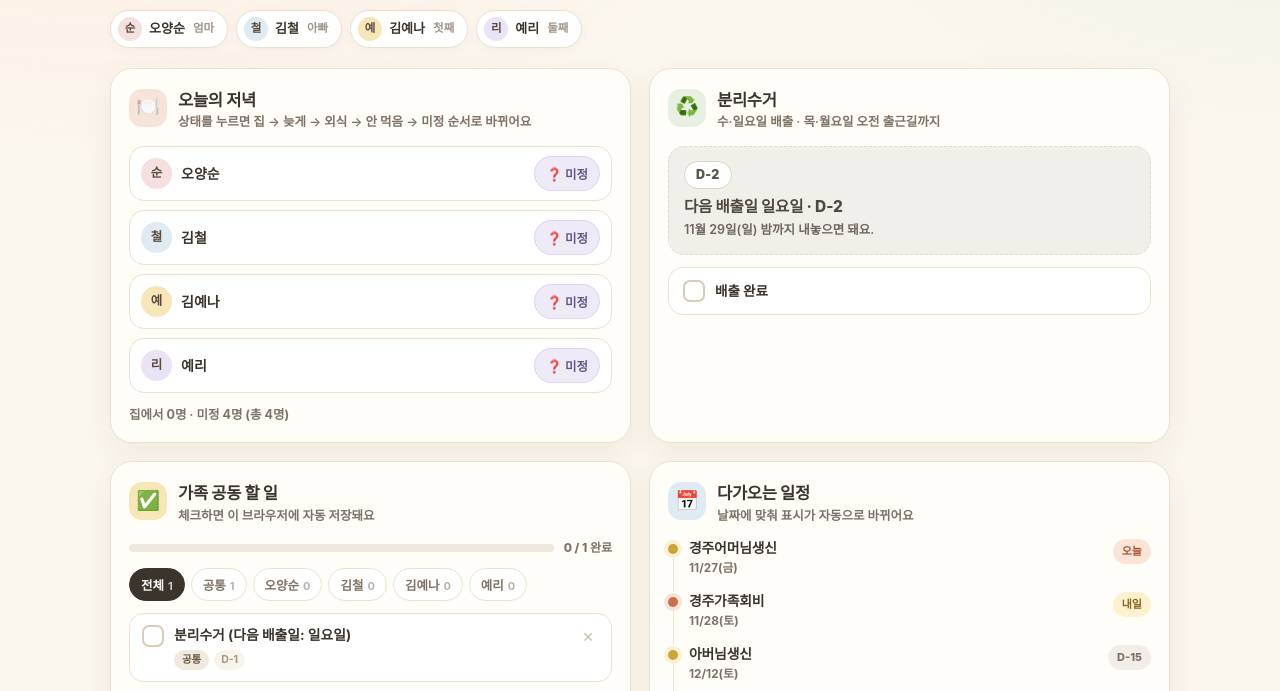
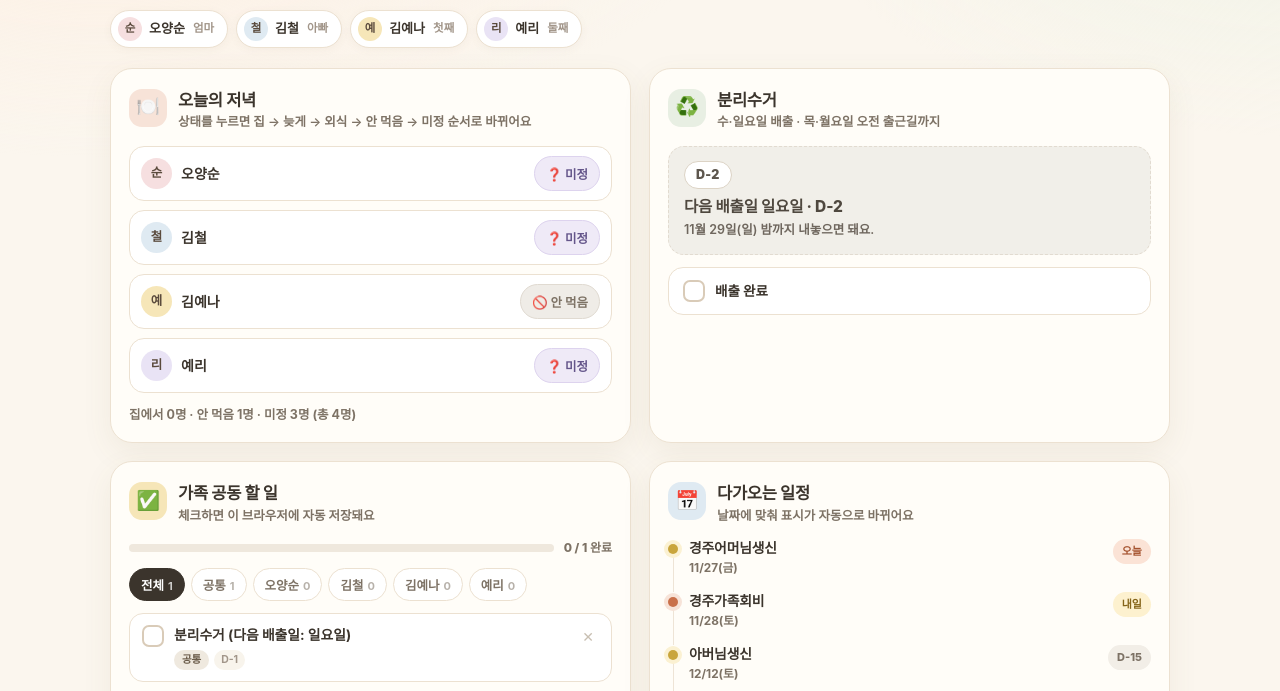
Before and after one commit to yena5789/family-dashboard, a plain HTML site: page index.html in a window 1280 px wide. Shown: the part 94-785 px from the top of the page. Drawn offline with Linux system fonts and the light colour scheme.

Commit message:
2026-11-27 오후 가족 대시보드 업데이트

```diff
--- a/index.html
+++ b/index.html
@@ -535,7 +535,7 @@
     { id: 'yena', name: '김예나', initial: '예', color: 'var(--butter)' },
     { id: 'eri', name: '예리', initial: '리', color: 'var(--lilac)' }
   ];
-  var dinnerDefault = { oh: 'unknown', kim: 'unknown', yena: 'unknown', eri: 'unknown' };
+  var dinnerDefault = { oh: 'unknown', kim: 'unknown', yena: 'skip', eri: 'unknown' };
   var dinnerSaved = load(KEY.dinner + todayStr, null);
   var dinner = {};
   FAMILY.forEach(function (p) {
@@ -654,7 +654,8 @@
     { id: 'g3', text: '우삼겹 등 고기류', who: '김예나', done: true, note: '11/18 주문' },
     { id: 'g4', text: '간편식 떡볶이', who: '김예나', done: true, note: '11/18 주문' },
     { id: 'g5', text: '맛있는 간식/먹거리 (품목 추천 요청)', who: '예리', done: false, note: '11/19 요청' },
-    { id: 'g6', text: '주먹밥 같은 류', who: '예리', done: false, note: '11/21 요청' }
+    { id: 'g6', text: '주먹밥 같은 류', who: '예리', done: false, note: '11/21 요청' },
+    { id: 'g7', text: '굴소스', who: '김예나', done: false, note: '11/27 요청' }
   ];
 
   function normalize(list, seed) {
```
